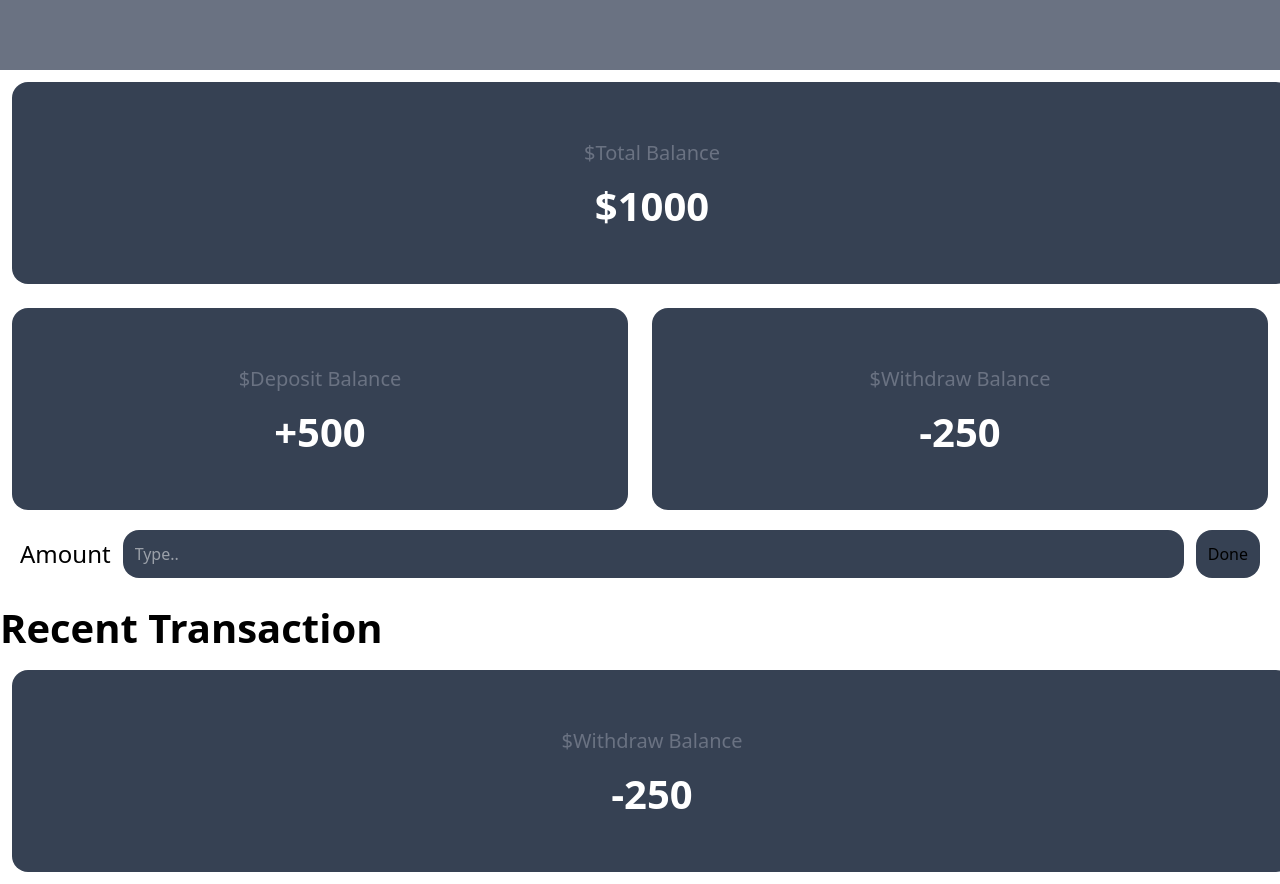
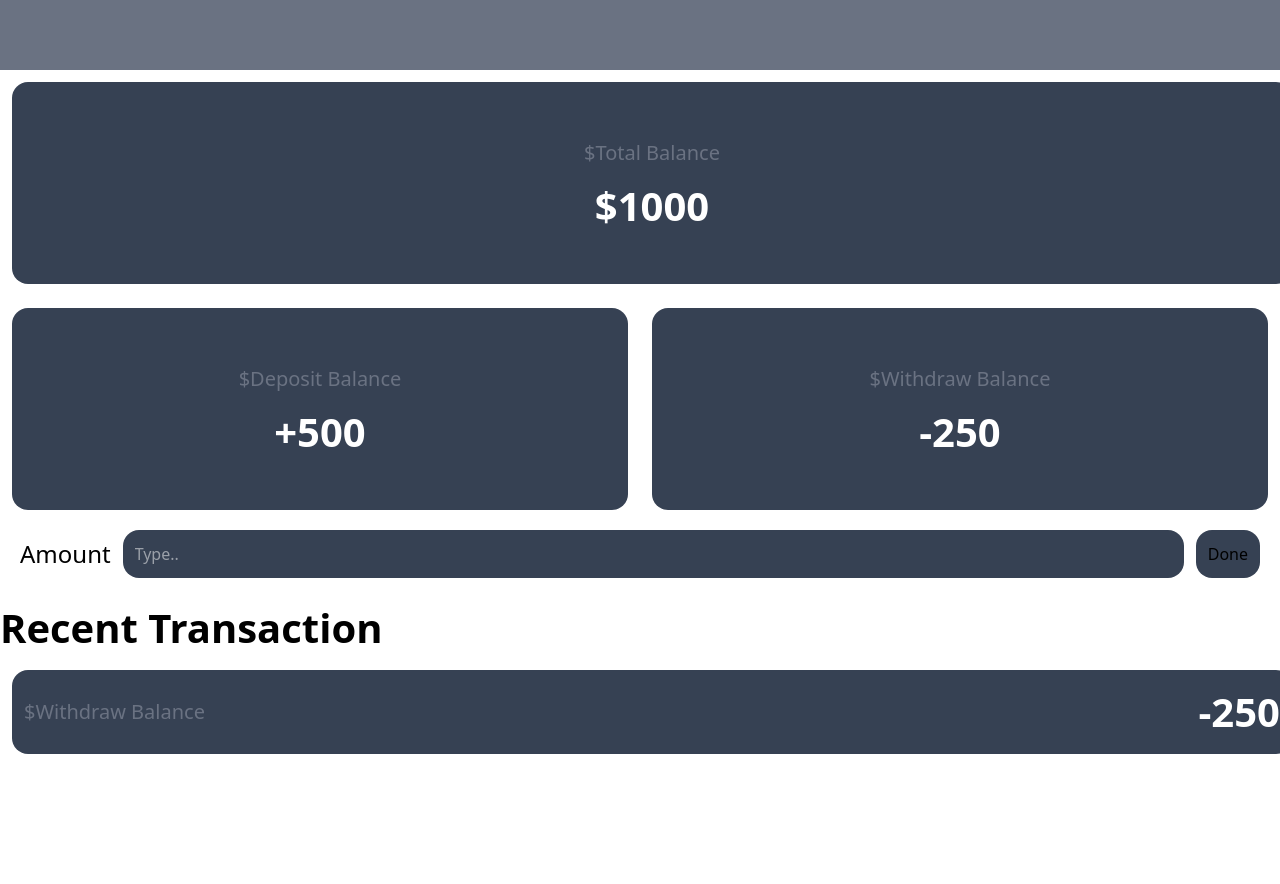
Before and after one commit to codewithfitse/ExpenseTracker, a React (Vite) app in the folder Frontend/: page /Home in a window 1280 px wide. After the commit the page ends 800 px from the top, so only its background shows below. Built offline with nearby package versions, Linux system fonts and the light colour scheme.

Commit message:
WORKING ON CALUCULATE INPUT

```diff
--- a/Frontend/src/index.css
+++ b/Frontend/src/index.css
@@ -19,6 +19,9 @@ body {
   .card {
     @apply w-full h-fit py-12 bg-gray-700 text-white flex flex-col justify-center items-center rounded-2xl;
   }
+  .TransactionCard {
+    @apply w-full h-fit p-3 bg-gray-700 text-white flex justify-between items-center rounded-2xl;
+  }
 }
 
 @layer base {
--- a/Frontend/src/page/Home.jsx
+++ b/Frontend/src/page/Home.jsx
@@ -75,7 +75,7 @@ export const Home = () => {
           <h1 className="my-3">Recent Transaction</h1>
           <div className="">
             <div
-              className="card m-3 flex"
+              className="TransactionCard m-3 flex"
               onClick={() => dispatch({ type: "dec" })}
             >
               <p className="">$Withdraw Balance</p>
```
